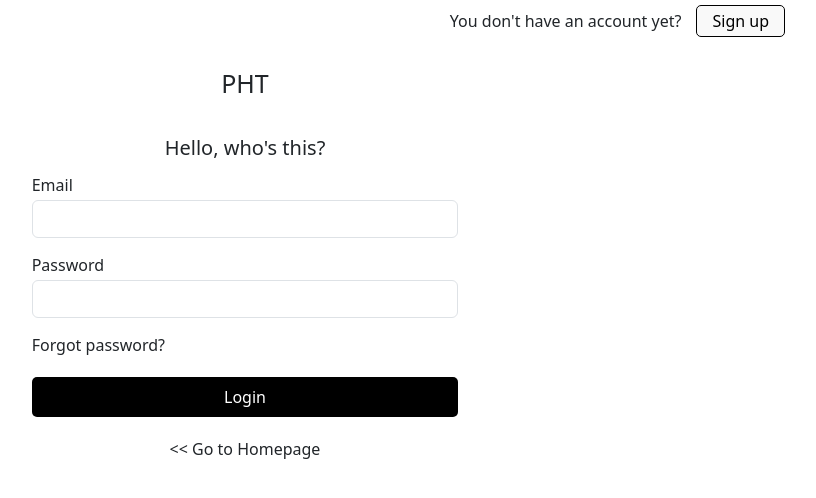
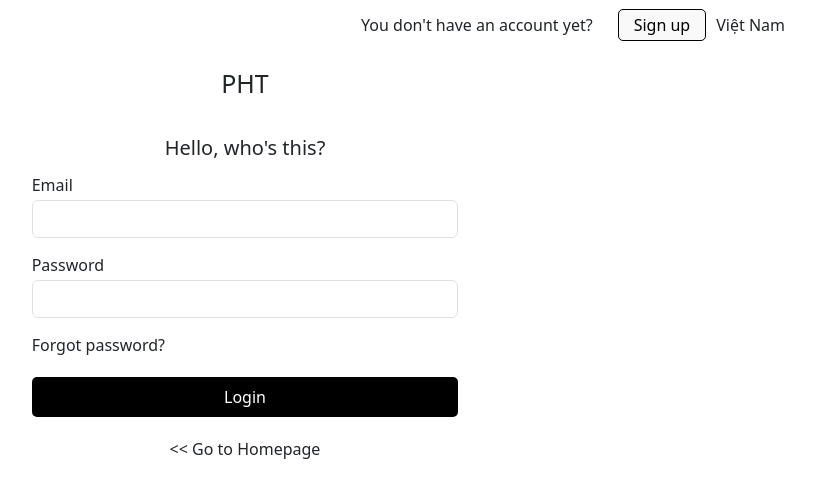
Before and after one commit to PhungHuuTai/Base-react-redux, a React (Create React App) app: page /login in a window 1280 px wide. Shown: the top 498 px of the page, without its empty margins (395-1211 px from the left). Built offline with nearby package versions, Linux system fonts and the light colour scheme.

Commit message:
Design header multi languages

```diff
--- a/package.json
+++ b/package.json
@@ -8,12 +8,16 @@
     "@testing-library/user-event": "13.5.0",
     "axios": "0.27.2",
     "bootstrap": "5.2.0",
+    "i18next": "21.8.16",
+    "i18next-browser-languagedetector": "6.1.4",
+    "i18next-http-backend": "1.4.1",
     "lodash": "4.17.21",
     "nprogress": "0.2.0",
     "react": "18.2.0",
     "react-awesome-lightbox": "1.8.1",
     "react-bootstrap": "2.4.0",
     "react-dom": "18.2.0",
+    "react-i18next": "11.18.3",
     "react-icons": "4.4.0",
     "react-paginate": "8.1.3",
     "react-perfect-scrollbar": "1.5.8",
--- a/src/App.scss
+++ b/src/App.scss
@@ -7,6 +7,13 @@ body {
   -webkit-font-smoothing: antialiased;
   -moz-osx-font-smoothing: grayscale;
 }
+
+.languages {
+  .dropdown-toggle::after {
+    display: none !important;
+  }
+}
+
 
 @media (min-width: 1200px) {
   .container, .container-lg, .container-md, .container-sm, .container-xl {
--- a/src/components/Auth/Login.js
+++ b/src/components/Auth/Login.js
@@ -6,6 +6,7 @@ import { toast } from 'react-toastify';
 import { useDispatch } from 'react-redux';
 import { doLogin } from '../../redux/action/userAction';
 import { ImSpinner9 } from 'react-icons/im';
+import Language from '../Header/Language';
 
 const Login = () => {
     const [email, setEmail] = useState("");
@@ -62,6 +63,7 @@ const Login = () => {
             <div className='login-header'>
                 <span>You don't have an account yet?</span>
                 <button onClick={() => navigate('/register')}>Sign up</button>
+                <Language />
             </div>
             <div className='login-title col-4 mx-auto'>
                 PHT
--- a/src/components/Auth/Login.scss
+++ b/src/components/Auth/Login.scss
@@ -1,8 +1,11 @@
 .login-container {
     .login-header {
         height: 45px;
-        text-align: right;
         padding: 5px 100px 0 100px;
+        display: flex;
+        align-items: center;
+        justify-content: flex-end;
+        gap: 10px;
 
         button {
             border: 1px solid;
--- a/src/components/Auth/Register.js
+++ b/src/components/Auth/Register.js
@@ -4,6 +4,7 @@ import { useNavigate } from 'react-router-dom';
 import { postRegister } from '../../services/apiService';
 import { toast } from 'react-toastify';
 import { VscEye, VscEyeClosed } from 'react-icons/vsc';
+import Language from '../Header/Language';
 
 const Register = () => {
     const [email, setEmail] = useState("");
@@ -50,6 +51,7 @@ const Register = () => {
             <div className='register-header'>
                 <span>Already have an account?</span>
                 <button onClick={() => navigate('/login')}>Log in</button>
+                <Language />
             </div>
             <div className='register-title col-4 mx-auto'>
                 PHT
--- a/src/components/Auth/Register.scss
+++ b/src/components/Auth/Register.scss
@@ -1,8 +1,11 @@
 .register-container {
     .register-header {
         height: 45px;
-        text-align: right;
         padding: 5px 100px 0 100px;
+        display: flex;
+        align-items: center;
+        justify-content: flex-end;
+        gap: 10px;
 
         button {
             border: 1px solid;
--- a/src/components/Header/Header.js
+++ b/src/components/Header/Header.js
@@ -7,6 +7,7 @@ import { NavLink, useNavigate } from 'react-router-dom';
 import { logout } from '../../services/apiService';
 import { toast } from 'react-toastify';
 import { doLogout } from '../../redux/action/userAction';
+import Language from './Language';
 
 const Header = () => {
   const account = useSelector(state => state.user.account);
@@ -56,6 +57,7 @@ const Header = () => {
                 <NavDropdown.Item onClick={() => handleLogout()}>Log out</NavDropdown.Item>
               </NavDropdown>
             }
+            <Language />
           </Nav>
         </Navbar.Collapse>
       </Container>
--- /dev/null
+++ b/src/components/Header/Language.js
@@ -0,0 +1,14 @@
+import { NavDropdown } from "react-bootstrap";
+
+const Language = () => {
+    return (
+        <>
+            <NavDropdown title="Việt Nam" id='basic-nav-dropdown2' className='languages'>
+                <NavDropdown.Item>English</NavDropdown.Item>
+                <NavDropdown.Item>Việt Nam</NavDropdown.Item>
+            </NavDropdown>
+        </>
+    )
+}
+
+export default Language;
```
Also changed, not shown: 1 other file (tests, documents, lock files or other folders).
